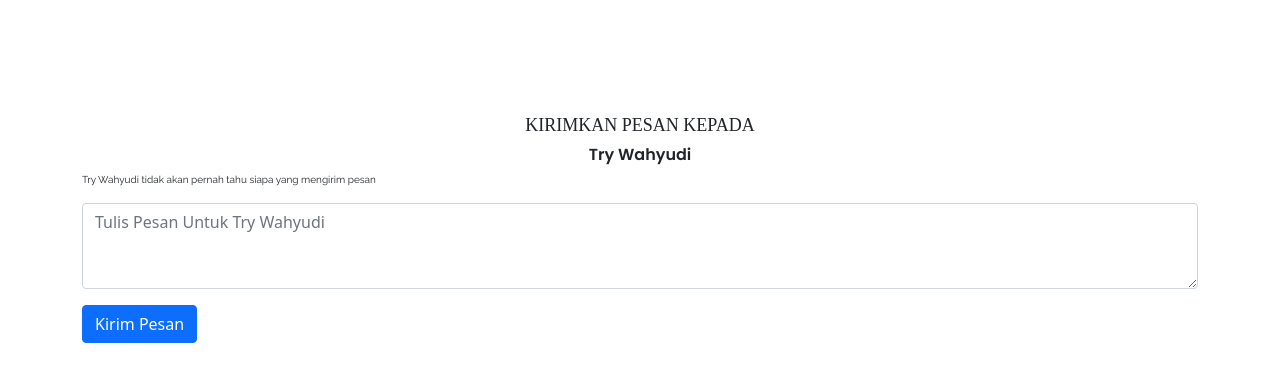
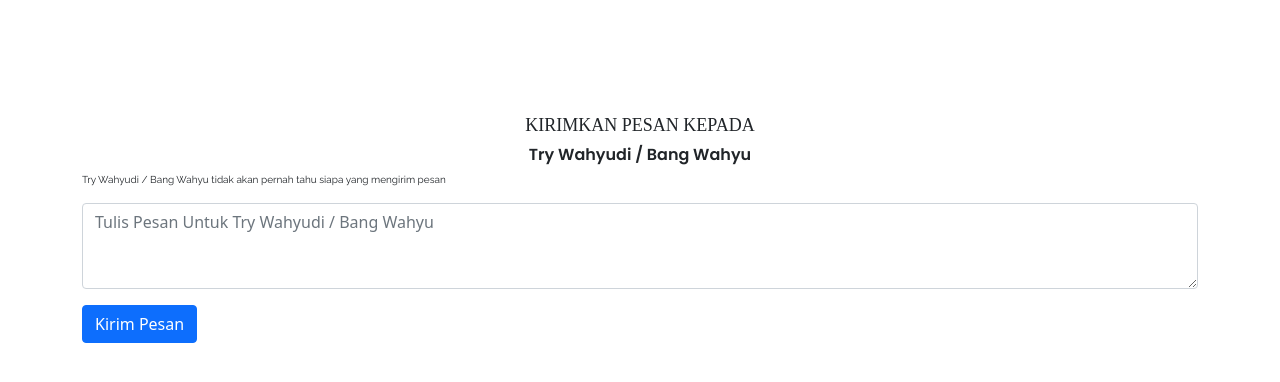
Before and after one commit to trywahyudi/pesan-kepada-saya, a plain HTML site: page index.html in a window 1280 px wide. Drawn offline with nearby package versions, Linux system fonts and the light colour scheme; a web font is replaced by a local one.

Commit message:
Update index.html

```diff
--- a/index.html
+++ b/index.html
@@ -31,8 +31,8 @@
         <div class="col-lg3">
           <div class="row text-center">
             <h2>KIRIMKAN PESAN KEPADA</h2>
-            <h6>Try Wahyudi</h6>
-            <p>Try Wahyudi tidak akan pernah tahu siapa yang mengirim pesan</p>
+            <h6>Try Wahyudi / Bang Wahyu</h6>
+            <p>Try Wahyudi / Bang Wahyu tidak akan pernah tahu siapa yang mengirim pesan</p>
           </div>
           <div class="row">
             <div class="col">
@@ -58,7 +58,7 @@
                 <div class="mb-3">
                   <textarea
                     class="form-control"
-                    placeholder="Tulis Pesan Untuk Try Wahyudi"
+                    placeholder="Tulis Pesan Untuk Try Wahyudi / Bang Wahyu"
                     rows="3"
                     name="pesan"
                   ></textarea>
```
